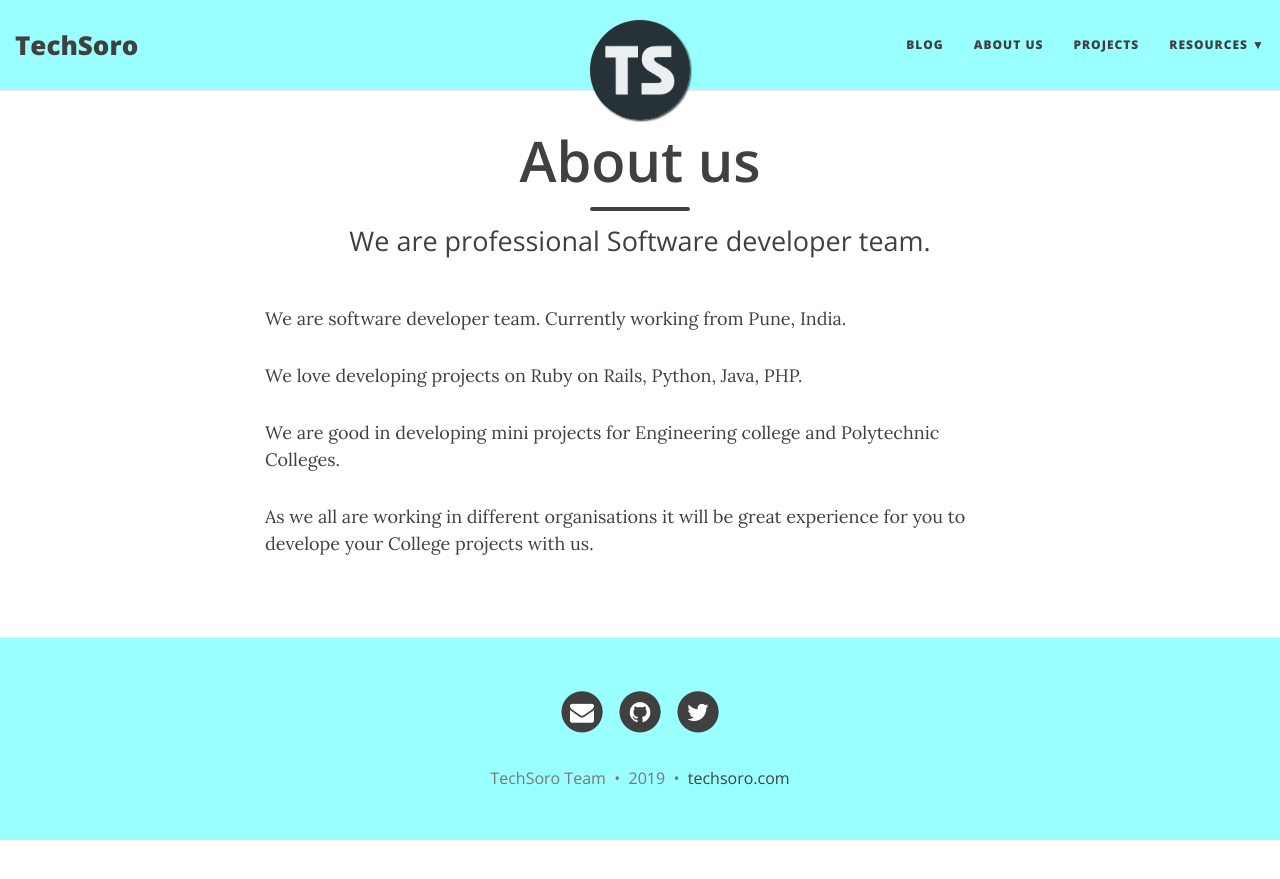
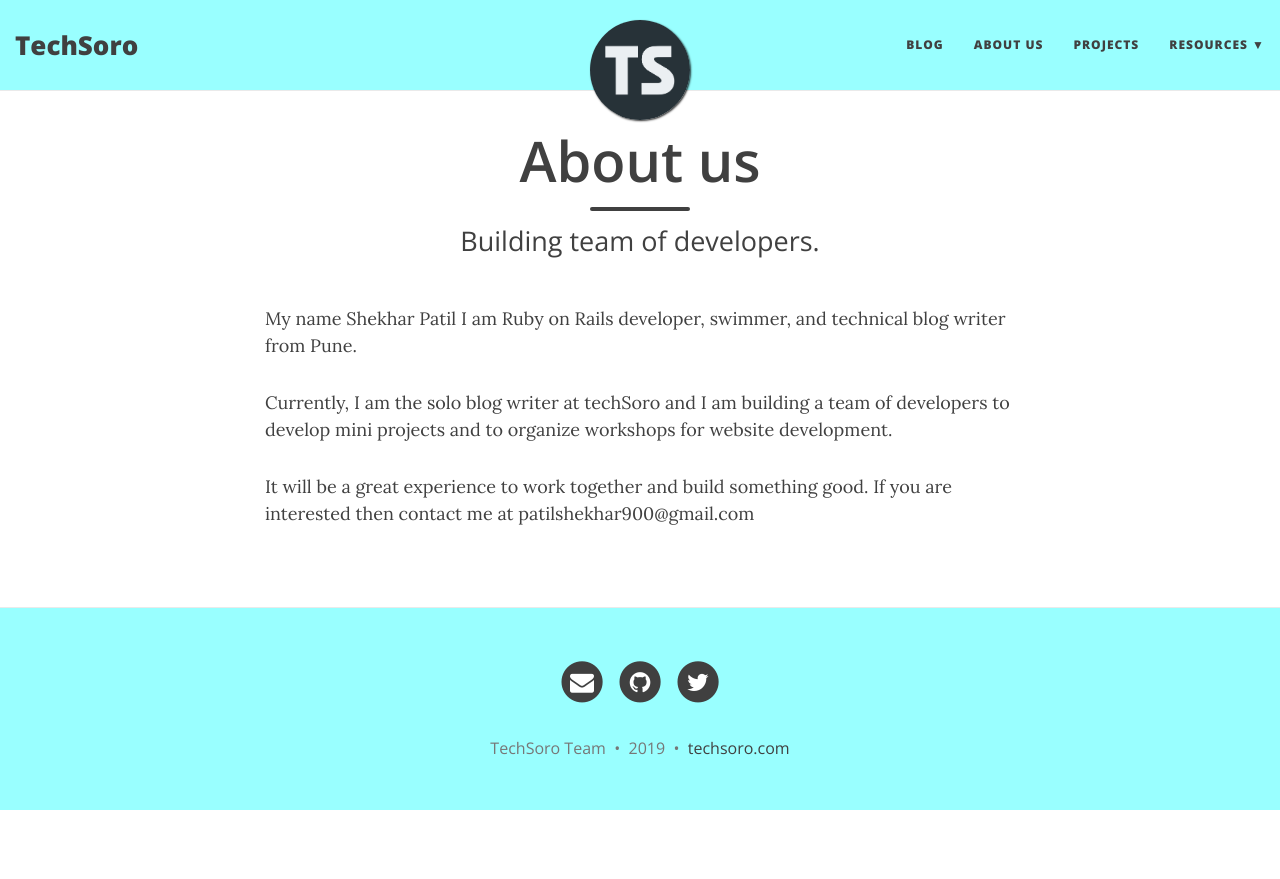
Before and after one commit to techsoro/techsoro-website, a Jekyll site: the page built from aboutus.md, in a window 1280 px wide. Shown: the top 879 px of the page. Built offline with Jekyll 4.4.1, drawn with Linux system fonts in a browser that asks for light colours; nearby versions of some CDN libraries.

Commit message:
Change about me page

```diff
--- a/aboutus.md
+++ b/aboutus.md
@@ -1,14 +1,11 @@
 ---
 layout: page
 title: About us
-subtitle: We are professional Software developer team.
+subtitle: Building team of developers.
 ---
 
-We are software developer team. Currently working from Pune, India.
+My name Shekhar Patil I am Ruby on Rails developer, swimmer, and technical blog writer from Pune.
 
-We love developing projects on Ruby on Rails, Python, Java, PHP.
+Currently, I am the solo blog writer at techSoro and I am building a team of developers to develop mini projects and to organize workshops for website development.
 
-We are good in developing mini projects for Engineering college and Polytechnic Colleges.
-
-As we all are working in different organisations it will be great experience for you to
-develope your College projects with us.
+It will be a great experience to work together and build something good. If you are interested then contact me at patilshekhar900@gmail.com
```
